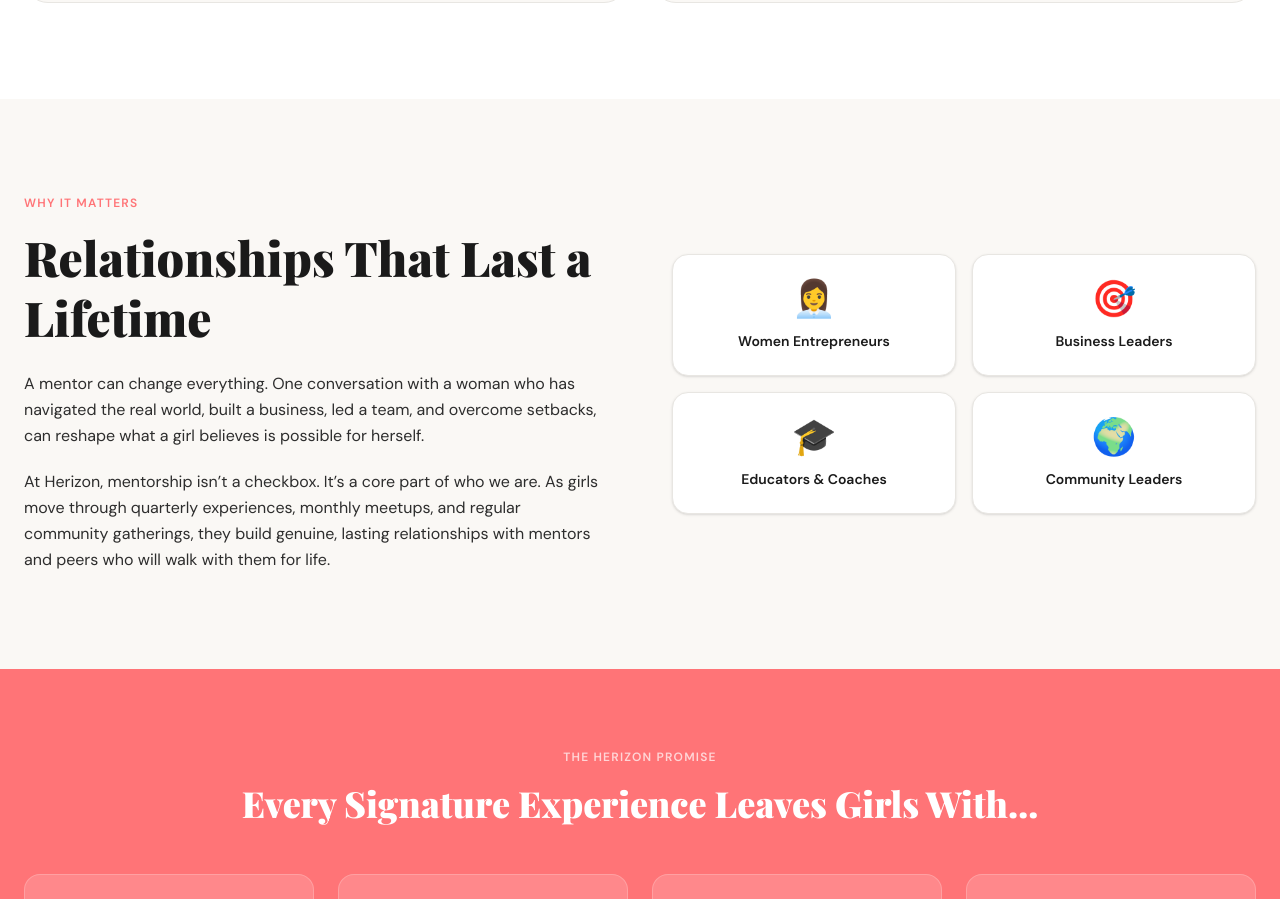
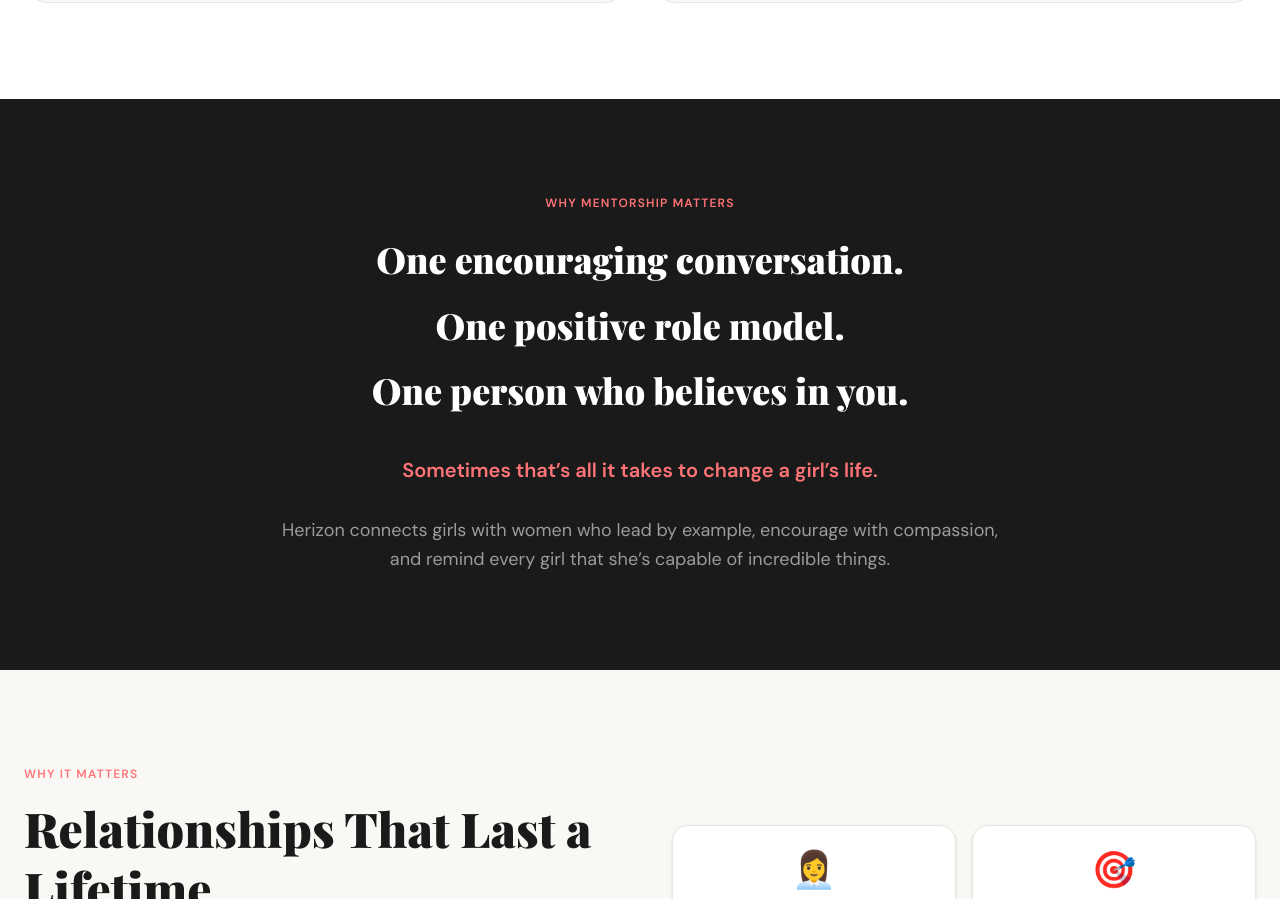
Before and after one commit to flourishprosper/herizonsociety-website, a Next.js app: page /mentorship in a window 1280 px wide. Shown: the part 1660-2559 px from the top of the page. Built offline with nearby package versions, Linux system fonts and the light colour scheme; a web font is replaced by a local one.

Commit message:
mentorship: add 'Why Mentorship Matters' section

```diff
--- a/src/app/mentorship/page.tsx
+++ b/src/app/mentorship/page.tsx
@@ -87,6 +87,34 @@ export default function MentorshipPage() {
               </div>
             ))}
           </div>
+        </div>
+      </section>
+
+      {/* Why Mentorship Matters */}
+      <section className="bg-[#1A1A1A] py-24">
+        <div className="max-w-3xl mx-auto px-6 text-center">
+          <p className="text-[#FF7477] text-xs font-semibold uppercase tracking-widest mb-6">
+            Why Mentorship Matters
+          </p>
+          <div className="space-y-4 mb-10">
+            <p className="font-serif text-3xl sm:text-4xl font-black text-white leading-snug">
+              One encouraging conversation.
+            </p>
+            <p className="font-serif text-3xl sm:text-4xl font-black text-white leading-snug">
+              One positive role model.
+            </p>
+            <p className="font-serif text-3xl sm:text-4xl font-black text-white leading-snug">
+              One person who believes in you.
+            </p>
+          </div>
+          <p className="text-[#FF7477] text-xl font-semibold mb-8">
+            Sometimes that&rsquo;s all it takes to change a girl&rsquo;s life.
+          </p>
+          <p className="text-[#9B9B9B] text-lg leading-relaxed">
+            Herizon connects girls with women who lead by example, encourage
+            with compassion, and remind every girl that she&rsquo;s capable of
+            incredible things.
+          </p>
         </div>
       </section>
 
```
